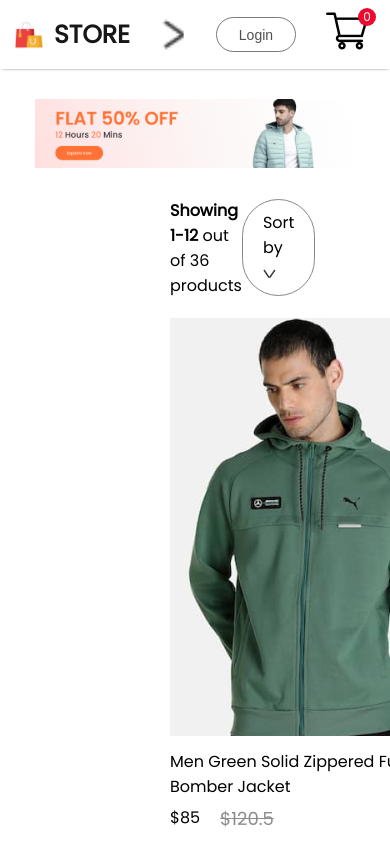
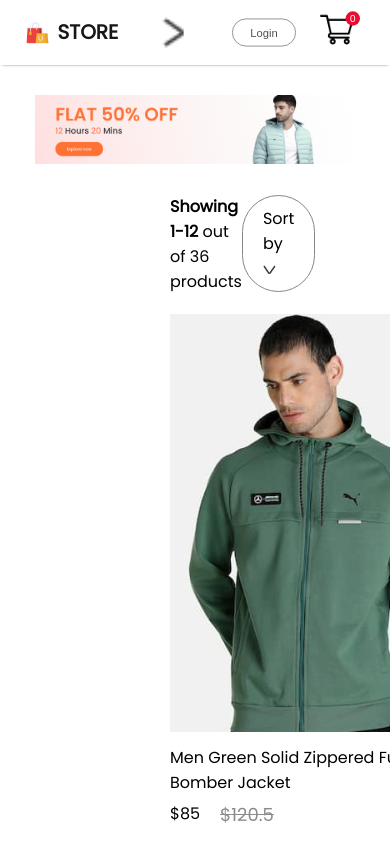
Before and after one commit to AnastasiiaYurchenko/online-store, a React (Create React App) app: page /online-store/men in a window 390 px wide. Shown: the top 844 px of the page. Built offline with nearby package versions, Linux system fonts and the light colour scheme.

Commit message:
finish responsive styles for Navbar

```diff
--- a/src/components/Navbar/Navbar.css
+++ b/src/components/Navbar/Navbar.css
@@ -126,11 +126,6 @@
     .nav-logo img{
         width: 30px;
     }
-    .nav-logo p{
-    }
-    .nav-login-cart{
-
-    }
     .nav-login-cart button{
         width: 80px;
         height: 35px;
@@ -167,5 +162,21 @@
     .nav-dropdown.open{
         transform: rotate(90deg);
     }
+}
 
+@media(max-width:500px){
+     .navbar{
+       padding: 8px 0px;
+       gap: 0;
+    }
+    .nav-logo{
+        transform: scale(0.8);
+    }
+    .nav-menu{
+        height: 70px;
+        top: 50px;
+    }
+    .nav-login-cart{
+        transform: scale(0.8);
+    }
 }
```
